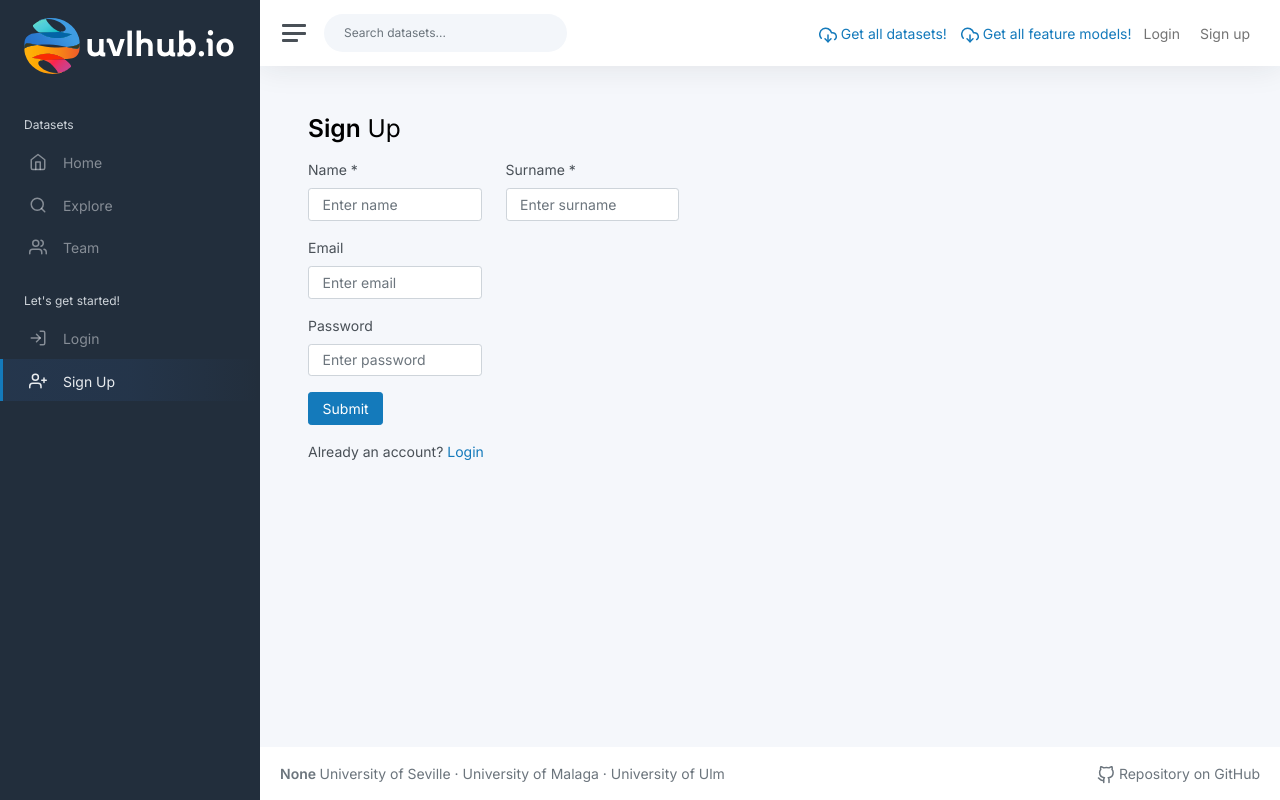
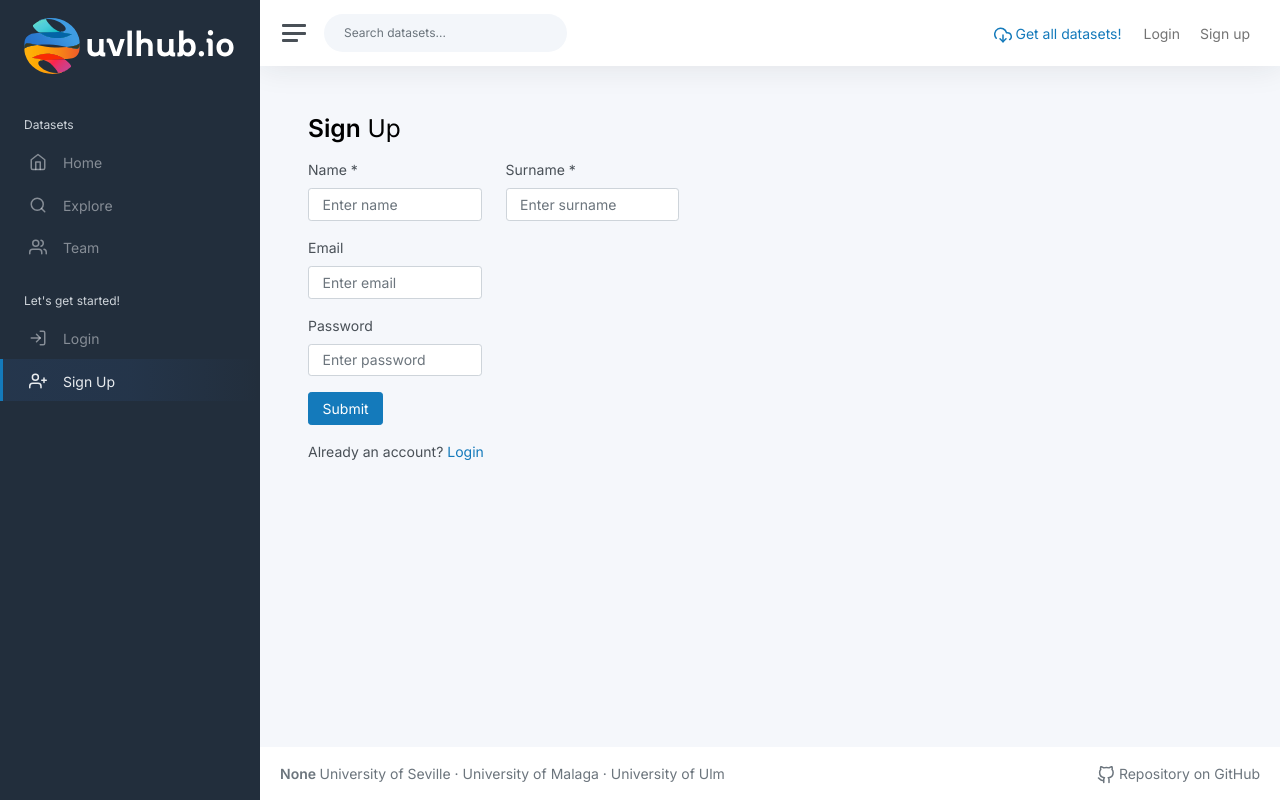
Before and after one commit to EGC-Porra-23-24/porra-hub, a Flask app: page /signup/ in a window 1280 px wide. Run offline with Flask 3, Linux system fonts and the light colour scheme; parts of the project's set-up code (start-up, migrations or seed data) failed here and were passed over; some libraries are stand-ins or nearby versions.

Commit message:
fix(featuremodel) borrado boton de descargar todos los feature model

```diff
--- a/app/templates/base_template.html
+++ b/app/templates/base_template.html
@@ -180,24 +180,13 @@ chico sundermann">
                     <li class="nav-item dropdown">
 
                         {% if current_user.is_anonymous %}
-                        <a href="/dataset/download/all" style="margin-right: 10px;">
-                            <i data-feather="download-cloud"></i>
-                            Get all datasets!
-                        </a>
-                        <a href="/featuremodel/download/all">
-                            <i data-feather="download-cloud"></i>
-                            Get all feature models!
-                        </a>
-
-
-
-
-
-
+                            <a href="/dataset/download/all" style="margin-right: 10px;">
+                                <i data-feather="download-cloud"></i>
+                                Get all datasets!
+                            </a>
                             <a class="nav-link  d-none d-sm-inline-block" href="{{ url_for('auth.login') }}">Login</a>
                             <a class="nav-link  d-none d-sm-inline-block" href="{{ url_for('auth.show_signup_form') }}">Sign
                                 up</a>
-
                         {% else %}
 
                         <a class="nav-icon dropdown-toggle d-inline-block d-sm-none" href="#" data-bs-toggle="dropdown">
```
